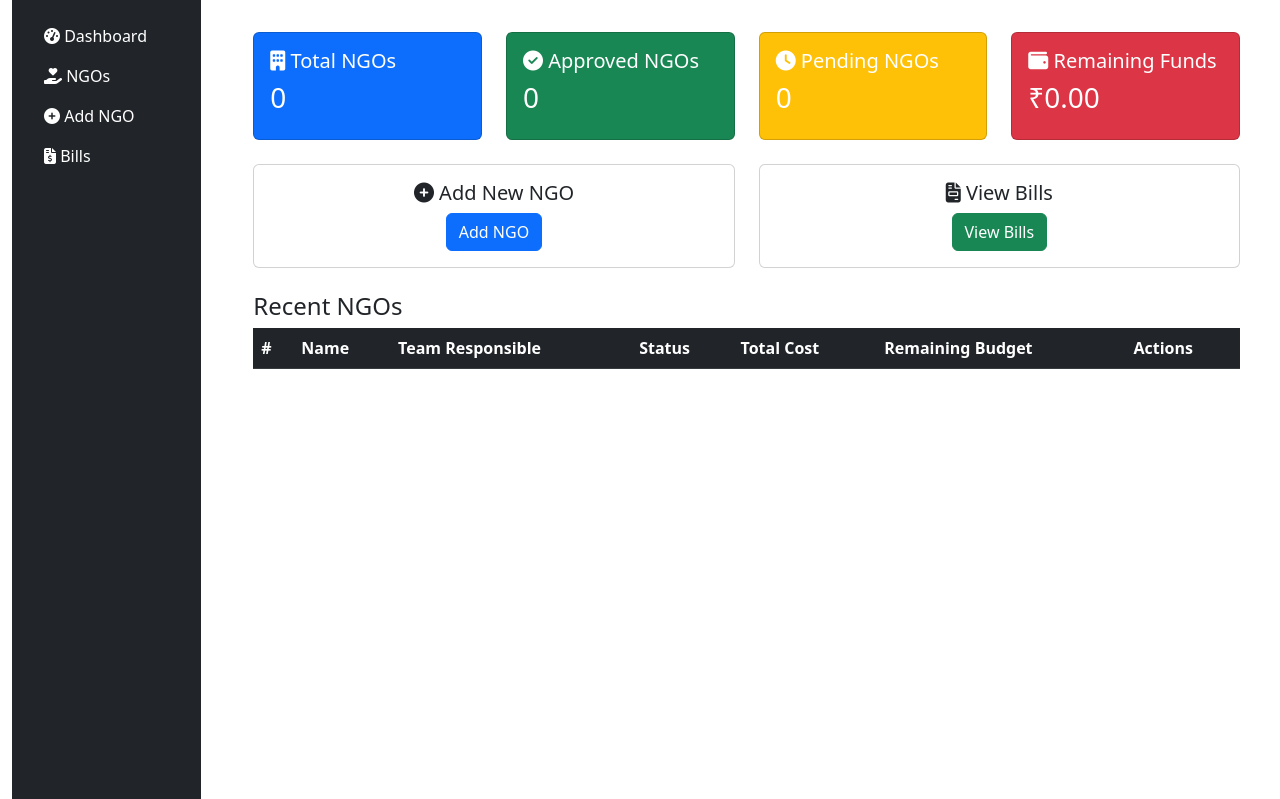
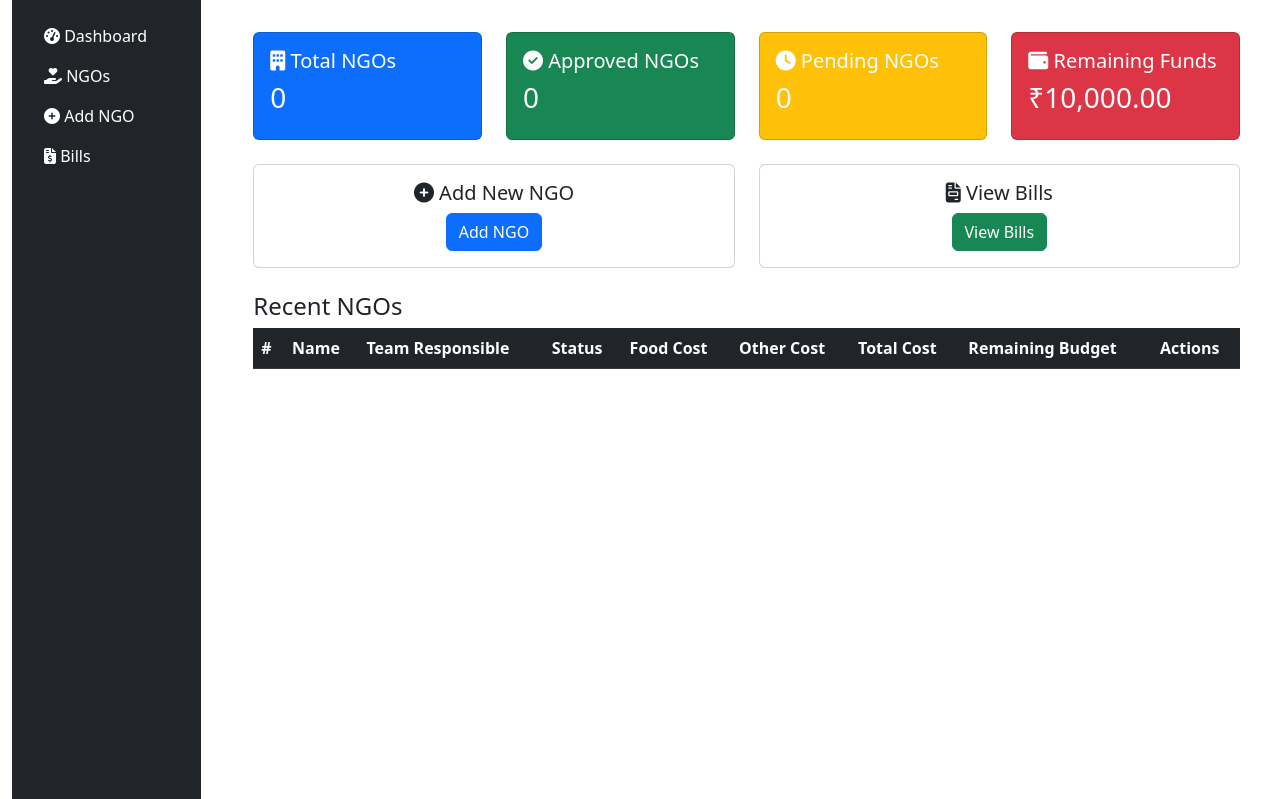
Before and after one commit to php20type/CSR, a Laravel app: page /admin/dashboard in a window 1280 px wide. Shown: the part 56-855 px from the top of the page. Run offline with Laravel 12, Linux system fonts and the light colour scheme; a user stored in the database is signed in; data comes from the database, SQL or seed files in the repository; tables that the repository leaves empty hold one stand-in row (values such as "Sample post"); lists and menus that the app fills with data are empty.

Commit message:
change in dashboard calculation

```diff
--- a/app/Http/Controllers/AdminController.php
+++ b/app/Http/Controllers/AdminController.php
@@ -4,6 +4,7 @@ namespace App\Http\Controllers;
 
 use Illuminate\Http\Request;
 use App\Models\NGO;
+use DB;
 
 class AdminController extends Controller
 {
@@ -12,7 +13,12 @@ class AdminController extends Controller
         $total_ngos = NGO::count();
         $approved_ngos = NGO::where('status', 'approved')->count();
         $pending_ngos = NGO::where('status', 'pending')->count();
-        $remaining_budget = NGO::sum('remaining_budget');
+        // Get initial fund from config
+        $initial_fund = config('ngo.initial_fund');
+
+        // Calculate remaining budget correctly
+        $total_expenses = NGO::sum(DB::raw('total_cost + other_costs'));
+        $remaining_budget = $initial_fund - $total_expenses;
         $ngos = NGO::latest()->take(5)->get(); // Fetch recent NGOs
 
         return view('admin.dashboard', compact('total_ngos', 'approved_ngos', 'pending_ngos', 'remaining_budget', 'ngos'));
--- a/resources/views/admin/dashboard.blade.php
+++ b/resources/views/admin/dashboard.blade.php
@@ -72,6 +72,8 @@
                         <th>Name</th>
                         <th>Team Responsible</th>
                         <th>Status</th>
+                        <th>Food Cost</th>
+                        <th>Other Cost</th>
                         <th>Total Cost</th>
                         <th>Remaining Budget</th>
                         <th>Actions</th>
@@ -89,6 +91,8 @@
                             </span>
                         </td>
                         <td>₹{{ number_format($ngo->total_cost, 2) }}</td>
+                        <td>₹{{ number_format($ngo->other_costs, 2) }}</td>
+                        <td>₹{{ number_format(($ngo->total_cost + $ngo->other_costs), 2) }}</td>
                         <td>₹{{ number_format($ngo->remaining_budget, 2) }}</td>
                         <td>
                             <a href="{{ route('ngos.edit', $ngo->id) }}" class="btn btn-sm btn-warning">
--- a/resources/views/ngos/create.blade.php
+++ b/resources/views/ngos/create.blade.php
@@ -65,10 +65,10 @@
                     <input type="file" name="bill_files[]" class="form-control" accept="application/pdf" multiple>
                 </div>
 
-                <div class="mb-3">
+                {{-- <div class="mb-3">
                     <label class="form-label">Remaining Budget</label>
                     <input type="number" step="0.01" name="remaining_budget" class="form-control" required>
-                </div>
+                </div> --}}
 
                 <div class="mb-3">
                     <label class="form-label">Remarks/Notes</label>
```
